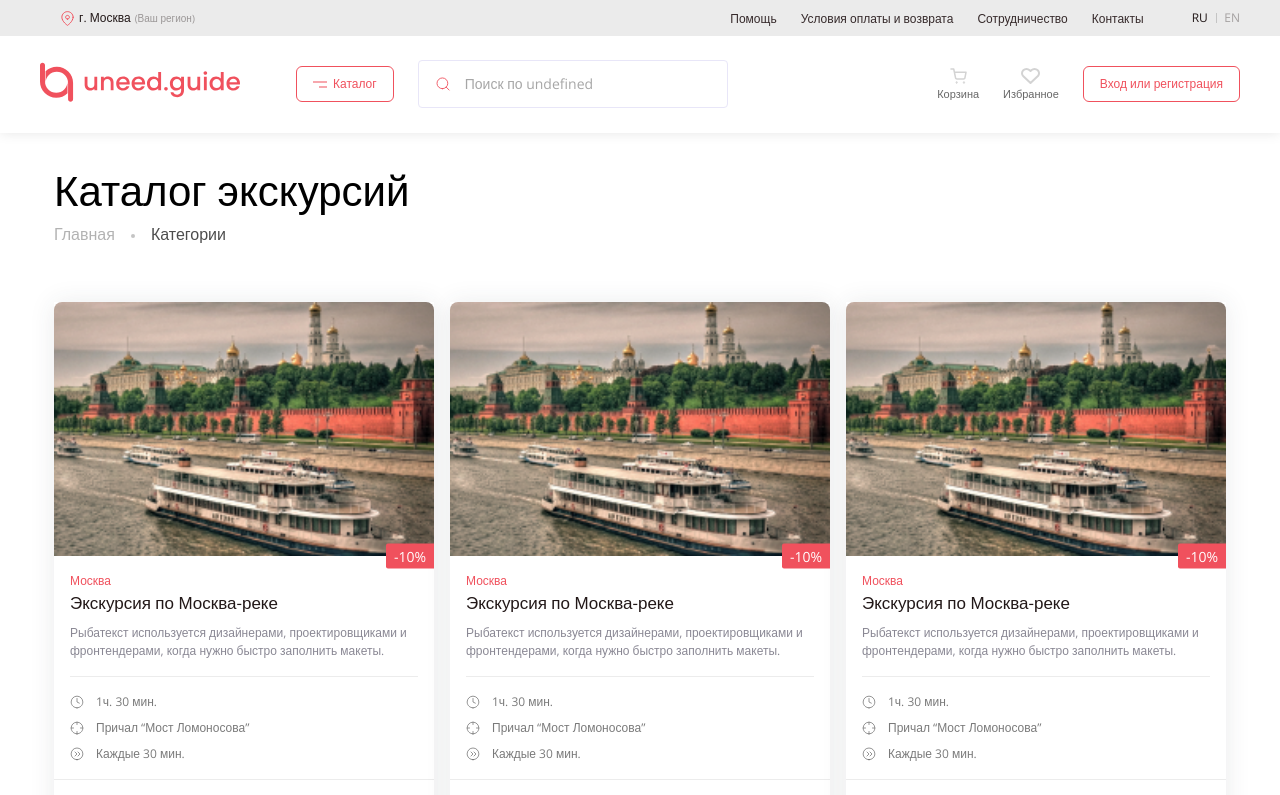
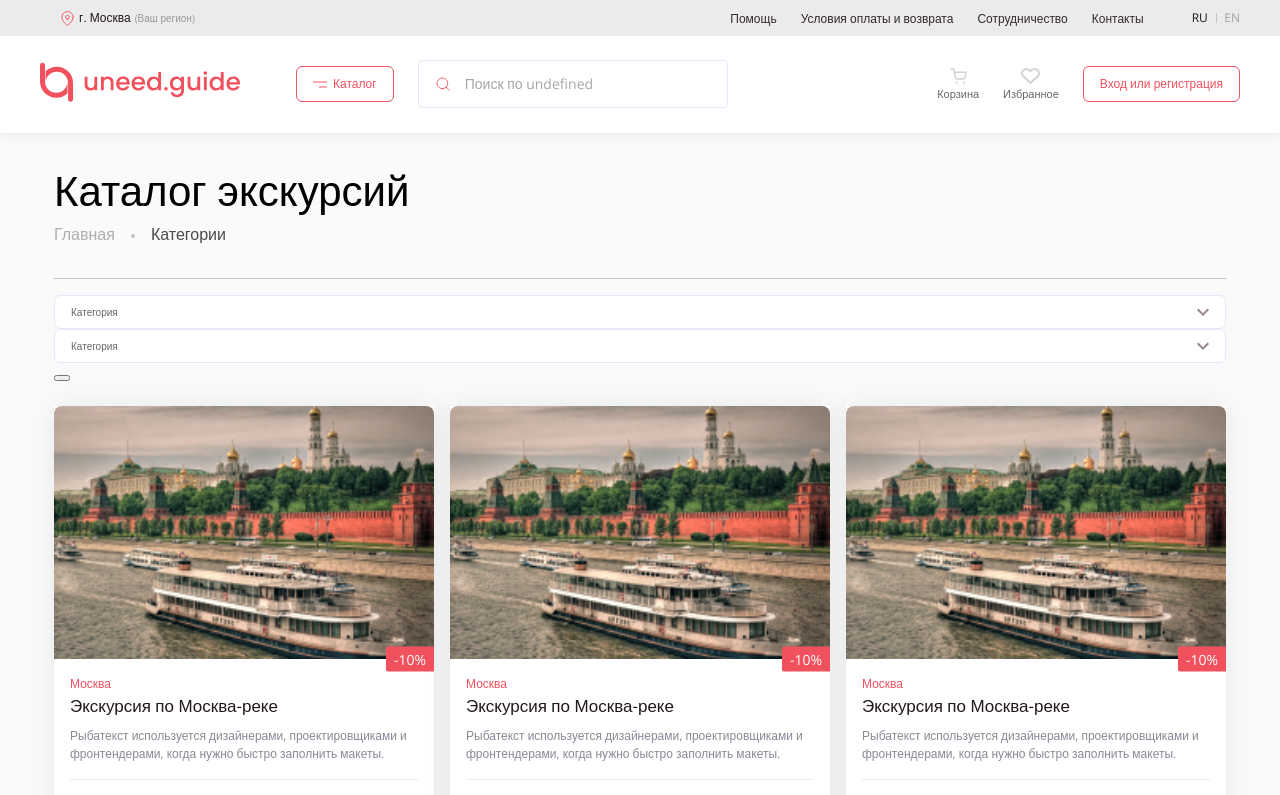
Before and after one commit to eleskin/uneed-guide-react-frontend, a Next.js app: page /categories/catalog in a window 1280 px wide. Shown: the top 795 px of the page. Built offline with nearby package versions, Linux system fonts and the light colour scheme; no server answers.

Commit message:
feature: Added Form Select component

```diff
--- /dev/null
+++ b/components/Filter/Filter.js
@@ -0,0 +1,30 @@
+import {useState, Fragment} from 'react';
+import Form from '../../ui/Form/Form';
+import styles from './Filter.module.scss';
+
+const Filter = () => {
+	const [category, setCategory] = useState();
+	const [city, setCity] = useState();
+
+	return (
+		<div className={styles.Filter}>
+			<Form.Select value={category} callback={setCategory} title="Категория">
+				<Fragment>
+					<Form.Option value="По рейтингу">По рейтингу</Form.Option>
+					<Form.Option value="По популярности">По популярности</Form.Option>
+					<Form.Option value="По цене">По цене</Form.Option>
+				</Fragment>
+			</Form.Select>
+			<Form.Select value={city} callback={setCity} title="Категория">
+				<Fragment>
+					<Form.Option value="Москва">Москва</Form.Option>
+					<Form.Option value="Санкт-Петербург">Санкт-Петербург</Form.Option>
+					<Form.Option value="Мурманск">Мурманск</Form.Option>
+				</Fragment>
+			</Form.Select>
+			<button></button>
+		</div>
+	);
+};
+
+export default Filter;
--- /dev/null
+++ b/components/Filter/Filter.module.scss
@@ -0,0 +1,6 @@
+@import '/styles/functions';
+
+.Filter {
+	border-top: 1px solid #c4c4c4;
+	padding-top: rem(16px);
+}
--- a/pages/categories/catalog.js
+++ b/pages/categories/catalog.js
@@ -3,6 +3,7 @@ import Button from '../../components/Button/Button';
 import Container from '../../components/Container/Container';
 import {CustomSelect, Option} from '../../components/CustomSelect/CustomSelect';
 import ExcursionCard from '../../components/ExcursionCard/ExcursionCard';
+import Filter from '../../components/Filter/Filter';
 import Viewed from '../../components/Viewed/Viewed';
 import styles from '../../styles/Catalog.module.scss';
 import Breadcrumbs from '../../components/Breadcrumbs/Breadcrumbs';
@@ -27,6 +28,7 @@ const Catalog = () => {
 					<Breadcrumbs/>
 					<PageTitle>{languageFile?.['catalog-page']?.['title']}</PageTitle>
 				</header>
+				<Filter/>
 				<div className={styles.Catalog__list}>
 					<ExcursionCard small={true} catalog={true}/>
 					<ExcursionCard small={true} catalog={true}/>
--- a/styles/Catalog.module.scss
+++ b/styles/Catalog.module.scss
@@ -26,7 +26,7 @@
 	.Catalog__footer {
 		display: flex;
 		flex-direction: column;
-		padding: rem(20px) 0 rem(48px) 0;
+		padding: rem(20px) 0 0 0;
 
 		& > div {
 			display: flex;
--- a/styles/globals.scss
+++ b/styles/globals.scss
@@ -13,6 +13,7 @@
 
 html, body {
 	font-size: 100%;
+	background-color: #fafafa;
 }
 
 @media (max-width: 768px) {
--- /dev/null
+++ b/ui/Form/Form.js
@@ -0,0 +1,141 @@
+import styles from './Form.module.scss';
+import {cloneElement, createRef, useEffect, useState} from 'react';
+
+const useOutsideAlerter = (ref, action) => {
+	useEffect(() => {
+		const handleClickOutside = (event) => {
+			if (ref.current && !ref.current.contains(event.target)) {
+				action();
+			}
+		};
+
+		document.addEventListener('mousedown', handleClickOutside);
+		return () => document.removeEventListener('mousedown', handleClickOutside);
+	}, [action, ref]);
+};
+
+const Option = ({children, value, isActive, callback}) => (
+	<span className={`${styles.Option} ${isActive ? styles.Option_active : ''}`} onClick={callback.bind(this, value)}>
+		{children}
+	</span>
+);
+
+const Select = ({children, value, callback, title, ...props}) => {
+	const FIRST_ELEMENT = 0;
+
+	const childrenList = children.props.children.filter((child) => child.type.name === 'Option');
+	const childrenValueList = childrenList.map((child) => child.props.value);
+
+	const [activeValue, setActiveValue] = useState(0);
+
+	const childrenListWithProps = childrenList.map((child, index) => {
+		return cloneElement(
+			child,
+			{...child.props, callback: callback, key: index, isActive: activeValue === index},
+		);
+	});
+
+	const [isActive, setIsActive] = useState(false);
+	const [isTabPressed, setIsTabPressed] = useState(false);
+
+	useEffect(() => {
+		callback(value);
+	}, [callback, childrenValueList, value]);
+
+	useEffect(() => {
+		callback(childrenValueList[FIRST_ELEMENT]);
+		// eslint-disable-next-line react-hooks/exhaustive-deps
+	}, []);
+
+	useEffect(() => {
+		setActiveValue(childrenValueList.indexOf(value));
+		// eslint-disable-next-line
+	}, [value]);
+
+	const selectRef = createRef();
+	const selectOptionsRef = createRef();
+
+	useOutsideAlerter(selectRef, () => setIsActive(false));
+
+	let focusableElements;
+	if (typeof document !== 'undefined') {
+		focusableElements = document.querySelectorAll('*[tabindex], input, select, textarea');
+	}
+
+	const handleKeyDownSelect = (event) => {
+		event.preventDefault();
+
+		if (event.key === 'Enter') {
+			setIsActive(!isActive);
+			selectOptionsRef.current?.focus();
+		} else if (event.key === 'ArrowUp') {
+			if (activeValue > 0) {
+				callback(childrenValueList[activeValue - 1]);
+				setActiveValue(activeValue - 1);
+			}
+		} else if (event.key === 'ArrowDown') {
+			if (activeValue < childrenValueList.length - 1) {
+				callback(childrenValueList[activeValue + 1]);
+				setActiveValue(activeValue + 1);
+			}
+		} else if (event.key === 'ArrowLeft') {
+			if (activeValue > 0) {
+				callback(childrenValueList[activeValue - 1]);
+				setActiveValue(activeValue - 1);
+			}
+		} else if (event.key === 'ArrowRight') {
+			if (activeValue < childrenValueList.length - 1) {
+				callback(childrenValueList[activeValue + 1]);
+				setActiveValue(activeValue + 1);
+			}
+		} else if (event.key === 'Escape') {
+			setIsActive(false);
+		} else if (event.key === 'Tab') {
+			const index = Array.from(focusableElements).indexOf(selectRef.current);
+			const nextIndex = index + 1;
+			if (!isTabPressed) {
+				setIsActive(false);
+				setIsTabPressed(true);
+			} else {
+				(focusableElements[nextIndex])?.focus()
+			}
+		}
+	};
+
+	return (
+		<div
+			{...props}
+			className={`${styles.Select} ${isActive ? styles.Select_active : ''}`}
+			onClick={(event) => {
+				event.target?.focus();
+				setIsActive(!isActive);
+			}}
+			onKeyDown={handleKeyDownSelect}
+			onBlur={setIsActive.bind(this, false)}
+			tabIndex={0}
+			ref={selectRef}
+		>
+			<div className={styles.Select__title}>
+				<div>
+					<i>{title}</i>
+					<span>{value}</span>
+				</div>
+				<svg width="12" height="8" viewBox="0 0 12 8" fill="none" xmlns="http://www.w3.org/2000/svg">
+					<path fillRule="evenodd" clipRule="evenodd" d="M6 8L12 2L10.6 0.6L6 5.2L1.4 0.6L0 2L6 8Z" fill="#988787"/>
+				</svg>
+			</div>
+			<div
+				className={`${styles.Select__options} ${isActive ? styles.Select__options_active : ''}`}
+			>
+				{childrenListWithProps}
+			</div>
+		</div>
+	);
+};
+
+const Form = {
+	Option,
+	Select
+};
+
+export default Form;
--- /dev/null
+++ b/ui/Form/Form.module.scss
@@ -0,0 +1,99 @@
+@import '/styles/functions';
+
+// Select styles
+.Select {
+	display: grid;
+	grid-template-rows: auto auto;
+	user-select: none;
+	position: relative;
+	outline: none;
+}
+
+.Select__title {
+	display: grid;
+	grid-template-columns: 1fr auto;
+	grid-column-gap: 16px;
+	justify-content: space-between;
+	align-items: center;
+	cursor: default;
+	background-color: #ffffff;
+	//	box-shadow: 0 1px 12px rgba(46, 57, 69, 0.05);
+	border-radius: 6px;
+	padding: rem(8px) rem(16px);
+	position: relative;
+	font-weight: 400;
+	font-size: rem(12px);
+	line-height: rem(16px);
+	color: #000000;
+	z-index: 1;
+	border: 1px solid #e8e6f8;
+
+	div {
+		display: flex;
+		flex-direction: column;
+
+		i {
+			font-style: normal;
+			font-weight: 400;
+			font-size: rem(10px);
+			line-height: rem(16px);
+			color: rgba(0, 0, 0, 0.6);
+		}
+	}
+}
+
+.Select__options {
+	display: flex;
+	flex-direction: column;
+	align-items: flex-start;
+	justify-content: flex-start;
+	border-radius: 6px;
+	position: absolute;
+	background-color: #ffffff;
+	margin: auto;
+	left: 0;
+	right: 0;
+	padding: 4px;
+	grid-row-gap: 4px;
+	border: 1px solid #e8e6f8;
+	width: 100%;
+	opacity: 0;
+	transform: translateY(44px) scale(0.6);
+	transform-origin: 50% 0;
+	z-index: -1;
+	transition: all var(--transition-primary), z-index 0s linear 0.5s;
+}
+
+.Select__options_active {
+	z-index: 10;
+	opacity: 1;
+	transform: translateY(43px) scale(1);
+	transition: all var(--transition-primary), z-index 0s linear 0s;
+}
+
+
+// Option styles
+
+.Option {
+	box-sizing: border-box;
+	padding: rem(8px);
+	width: 100%;
+	border-radius: 4px;
+	font-size: rem(12px);
+	line-height: rem(16px);
+}
+
+.Option_active {
+	background-color: #f0515d;
+	color: #ffffff;
+}
+
+.Option:hover {
+	background-color: #eeeeee;
+	color: #000000;
+}
+
+.Option_active:hover {
+	background-color: #f0515d;
+	color: #ffffff;
+}
```
